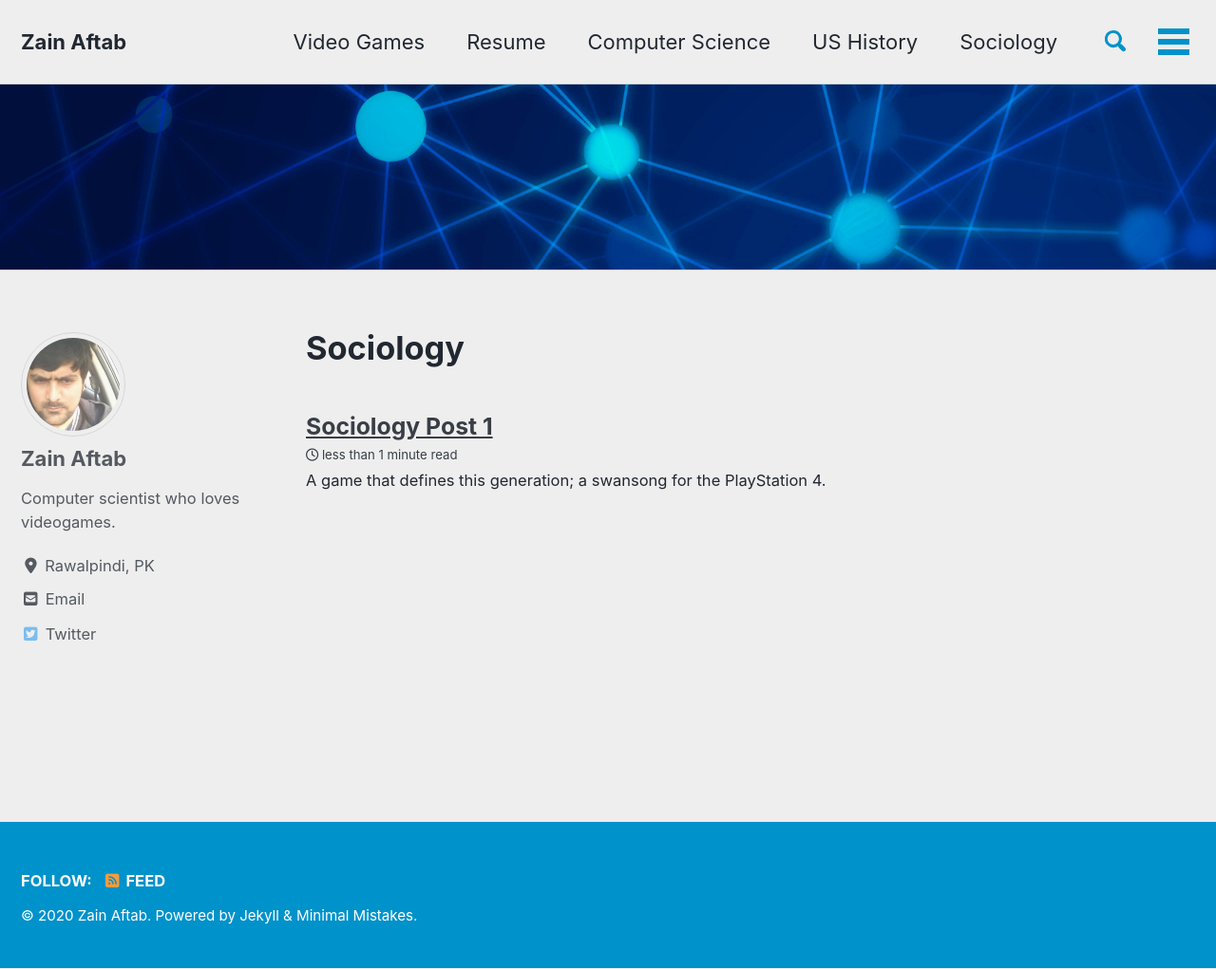
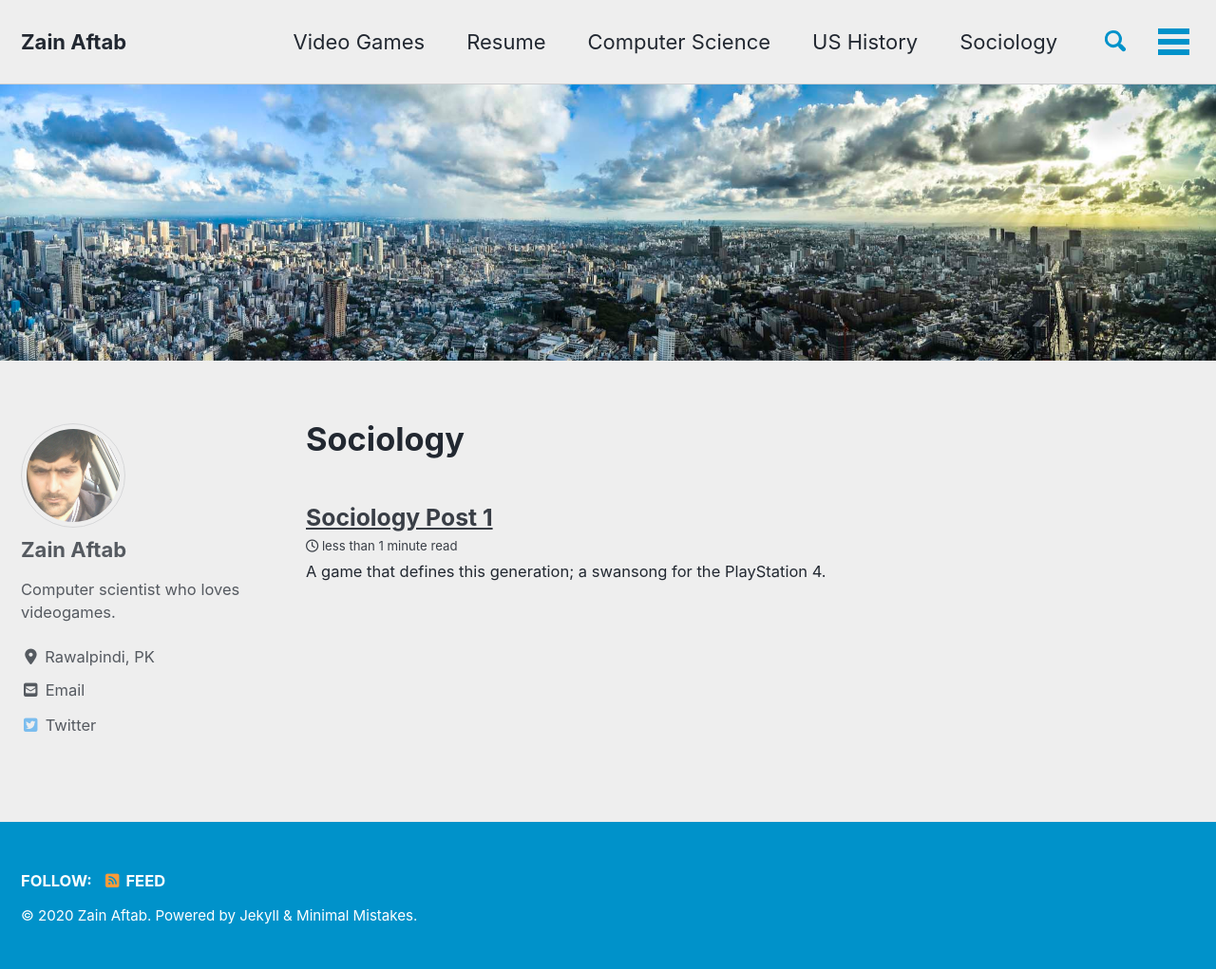
Before and after one commit to zainaftab2225/zainaftab2225.github.io, a Jekyll site: the page built from _pages/sociology.md, in a window 1280 px wide and 1021 px high. Shown: the whole window at 95% size. Built offline with Jekyll 4.4.1, drawn with Linux system fonts in a browser that asks for light colours; cached includes are drawn as plain includes; nearby versions of some CDN libraries.

Commit message:
sociology banner

```diff
--- a/_pages/sociology.md
+++ b/_pages/sociology.md
@@ -7,5 +7,5 @@ collection: sociology
 entries_layout: list
 classes: wide
 header:
-  image: "/images/home_banner.jpg"
+  image: "/images/sociology_banner.jpg"
 ---
```
Also changed, not shown: images/sociology_banner.jpg (added).
